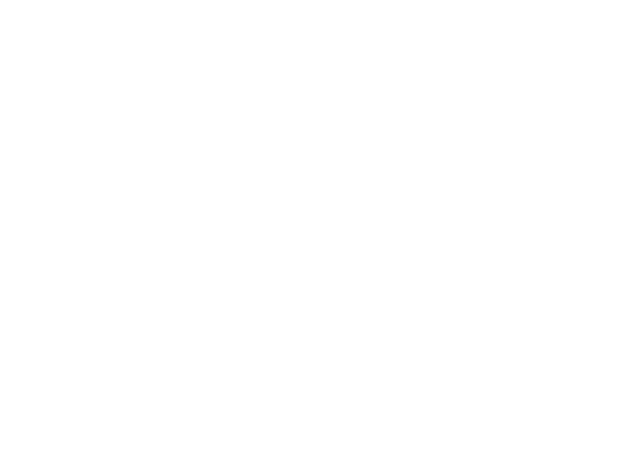
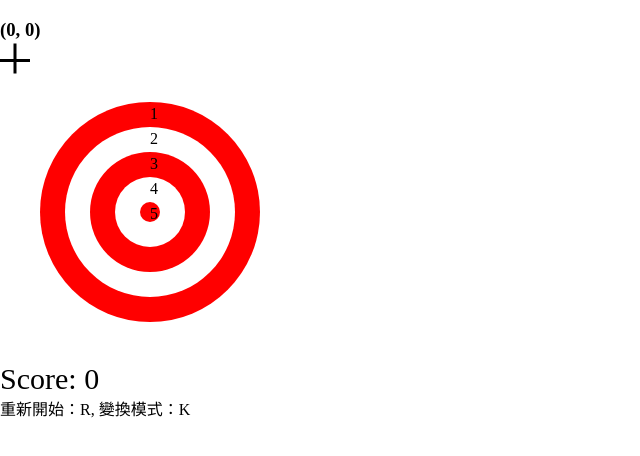
Before and after one commit to advancedor96/vue_test, a Vue app: page /#/4 in a window 1280 px wide. Shown: the top 456 px of the page, without its empty margins (0-640 px from the left). Built offline with nearby package versions, Linux system fonts and the light colour scheme.

Commit message:
P4做到一半

```diff
--- a/src/components/HelloWorld.vue
+++ b/src/components/HelloWorld.vue
@@ -3,6 +3,7 @@
     <router-link to="/1">Project 1</router-link>
     <router-link to="/2">Project 2</router-link>
     <router-link to="/3">Project 3</router-link>
+    <router-link to="/4">射飛鏢</router-link>
   </div>
 </template>
 
--- /dev/null
+++ b/src/components/P4.vue
@@ -0,0 +1,137 @@
+<template>
+<div class="p4_wrapper">
+  <h3 class="mouseText">({{x}}, {{y}})</h3>
+  <div class="mouseSymbol"></div>
+  <div class="targets">
+    <div class="t1" data-score="5" @click="hit(5)"></div>
+    <div class="t2" data-score="4" @click="hit(4)"></div>
+    <div class="t3" data-score="3" @click="hit(3)"></div>
+    <div class="t4" data-score="2" @click="hit(2)"></div>
+    <div class="t5" data-score="1" @click="hit(1)"></div>
+  </div>
+  <div class="score">Score: {{ total }}</div>
+  <span>重新開始：R, 變換模式：K</span>
+</div>
+</template>
+<script>
+export default {
+  data() {
+    return {
+      total: 0,
+      x:0,
+      y:0
+    }
+  },
+  methods:{
+    hit(score) {
+      this.total += score
+    },
+    handleKeyup(e) {
+      console.log('e:', e)
+    },
+    resetGame() {
+      this.total = 0
+    }
+  },
+  mounted() {
+    window.addEventListener('keyup', (e) => {
+      if (e.key.toLowerCase() === 'r') {
+        this.resetGame()
+      } else if (e.key.toLowerCase() === 'k') {
+        console.log('is k')
+      }
+    })
+    window.addEventListener('mousemove', (e) => {
+      this.x = e.clientX
+      this.y = e.clientY
+    })
+  }
+}
+</script>
+
+<style lang="scss" scoped>
+@mixin size($w, $h:$w, $bdrs: none){
+  width: $w;
+  height: $h;
+  border-radius: $bdrs;
+}
+@mixin poaCenter(){
+  position: absolute;
+  left: 50%;
+  top: 50%;
+  transform: translate(-50%, -50%);
+}
+.p4_wrapper{
+  @include size(100%);
+  .targets{
+    position: relative;
+    @include size(300px);
+    z-index: 0;
+  }
+  .t1{
+    @include size(20px);
+    border-radius: 50%;
+    @include poaCenter();
+    z-index: 5;
+    background-color: red;
+  }
+  .t2{
+    @include size(70px);
+    border-radius: 50%;
+    @include poaCenter();
+    z-index: 4;
+    background-color: white;
+  }
+  .t3{
+    @include size(120px);
+    border-radius: 50%;
+    @include poaCenter();
+    z-index: 3;
+    background-color: red;
+  }
+  .t4{
+    @include size(170px);
+    border-radius: 50%;
+    @include poaCenter();
+    z-index: 2;
+    background-color:white;
+  }
+  .t5{
+    @include size(220px);
+    border-radius: 50%;
+    @include poaCenter();
+    z-index: 1;
+    background-color:red;
+  }
+  [class^='t']{
+    &:active{
+      background-color: #fff;
+      // filter: brightness(50%);
+    }
+    &:before{
+      content: attr(data-score);
+      position: absolute;
+      left: 50%;
+      top:3px;
+    }
+  }
+  .score{
+    font-size: 30px;
+    font-weight: 500;
+  }
+  .mouseSymbol{
+    width: 30px;
+    height: 3px;
+    background-color: black;
+    &:before{
+      content:'';
+      width: 30px;
+      height: 3px;
+      display: inline-block;
+      background-color: black;
+      transform: rotate(90deg) translateX(-13px);
+
+    }
+  }
+}
+</style>
--- a/src/router/index.js
+++ b/src/router/index.js
@@ -5,6 +5,7 @@
 import P1 from '@/components/P1'
 import P2 from '@/components/P2'
 import P3 from '@/components/P3'
+import P4 from '@/components/P4'
 Vue.use(Router)
 
 export default new Router({
@@ -30,6 +31,10 @@
     {
       path: '/3',
       component:P3
+    },
+    {
+      path: '/4',
+      component:P4
     }
   ]
 })
```
